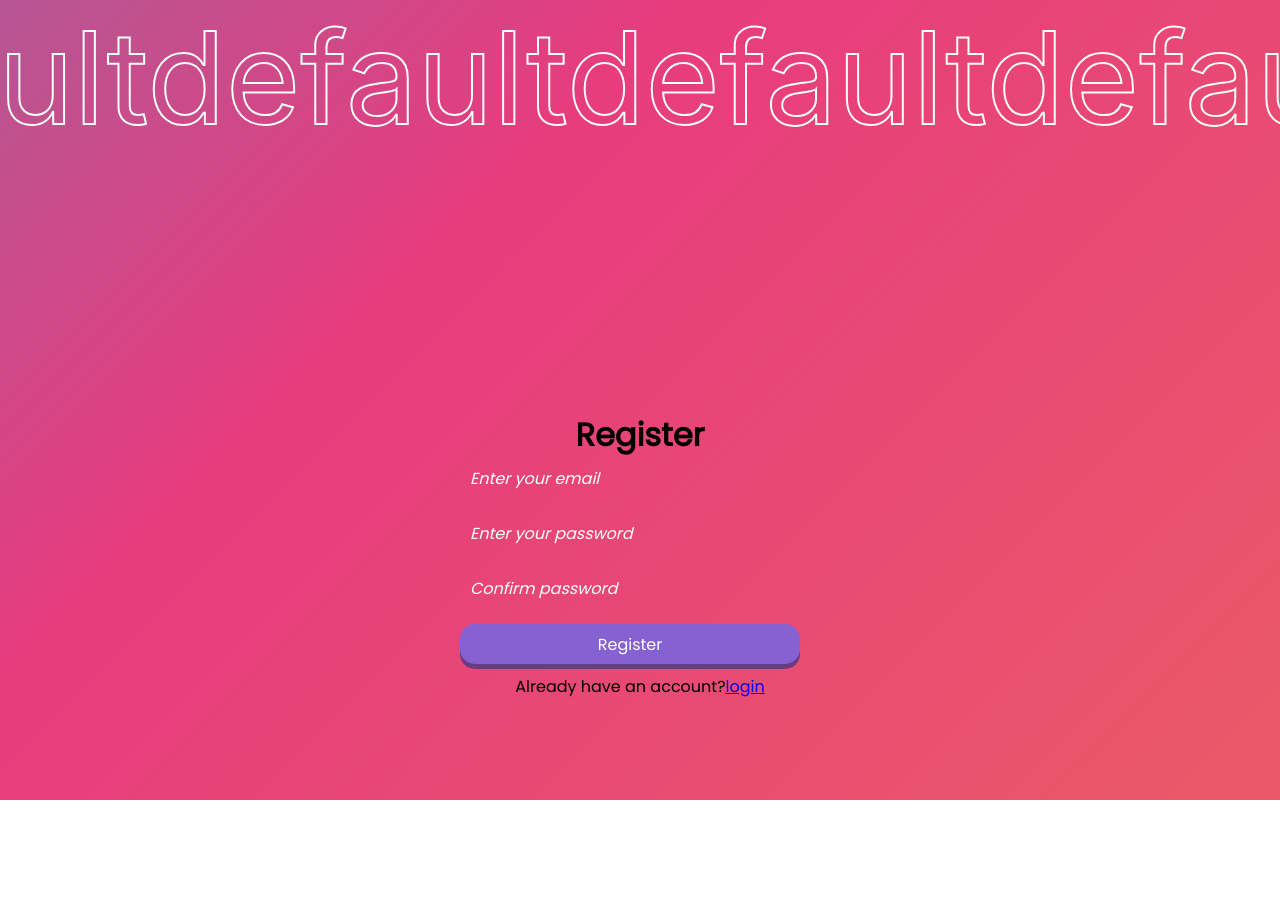
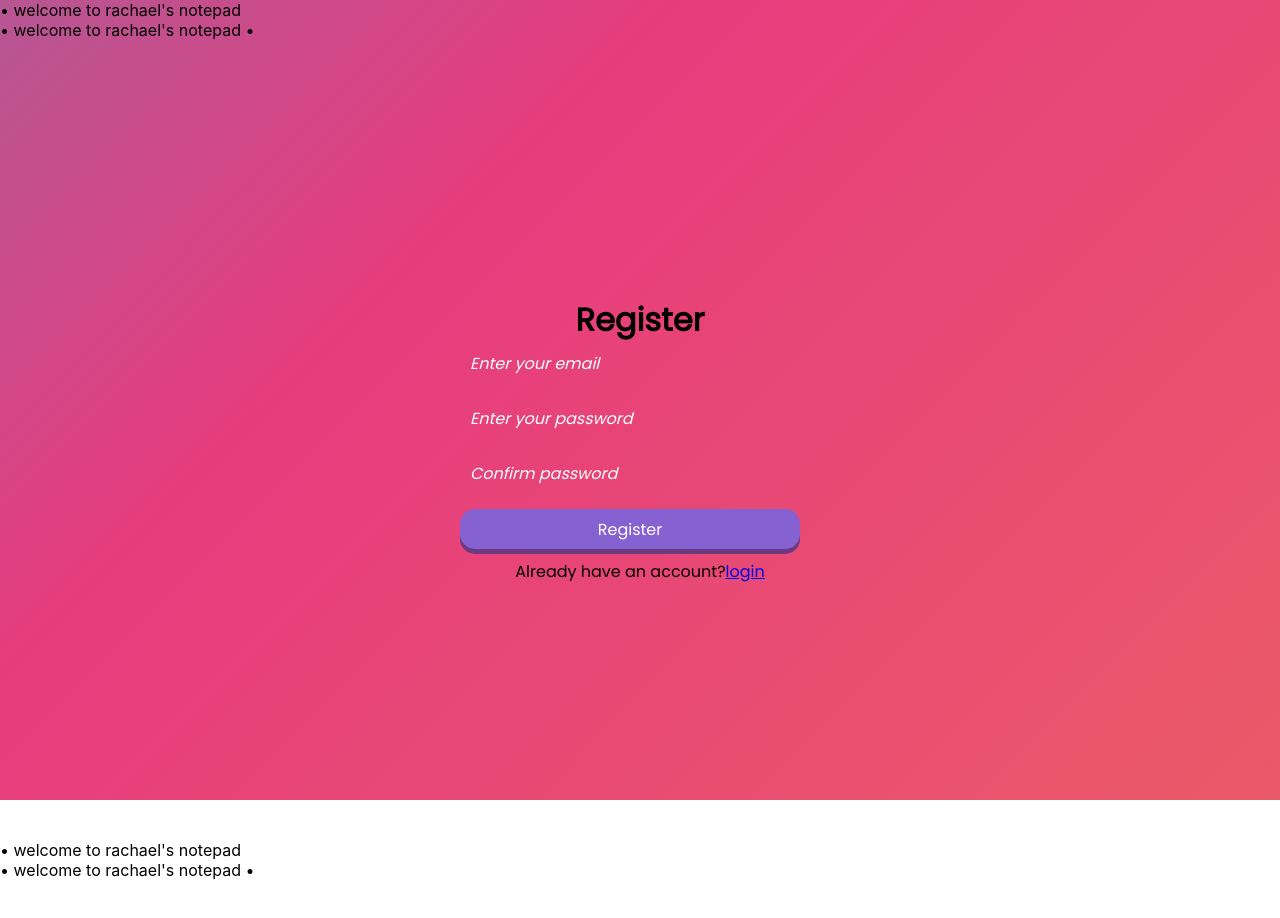
Before and after one commit to RachaelSMathew/notepad-rachael, a React (Create React App) app: page /register in a window 1280 px wide. Shown: the top 918 px of the page. After the commit the page ends 880 px from the top, so only its background shows below. Built offline with nearby package versions, Linux system fonts and the light colour scheme; no server answers.

Commit message:
Update Register.js

```diff
--- a/src/Register.js
+++ b/src/Register.js
@@ -47,8 +47,15 @@ function Register() {
 
   return (
     <div className="register-background">
-    <div id="scroll-container">
-      <div id="scroll-text">Tdefaultdefaultdefaultdefaultdefaultdefaultdefaultdefaultdefaultdefaultdefaultdefaultdefaultdefaultdefaultdefaultdefaultdefaultdefaultdefaultdefaultdefaultdefaultdefaultdefaultdefaultdefault</div>
+    <div class="wrapper">
+      <div class="marquee">
+        <p>
+        • welcome to rachael's notepad
+        </p>
+        <p>
+        • welcome to rachael's notepad •
+        </p>
+      </div>
     </div>
     <div className='center'>
       <div className='auth'>
@@ -84,6 +91,16 @@ function Register() {
         </span>
       </div>
     </div>
+    <div class="wrapper">
+      <div class="marquee">
+        <p>
+        • welcome to rachael's notepad
+        </p>
+        <p>
+        • welcome to rachael's notepad •
+        </p>
+      </div>
+    </div>
     </div>
   )
 }
```
